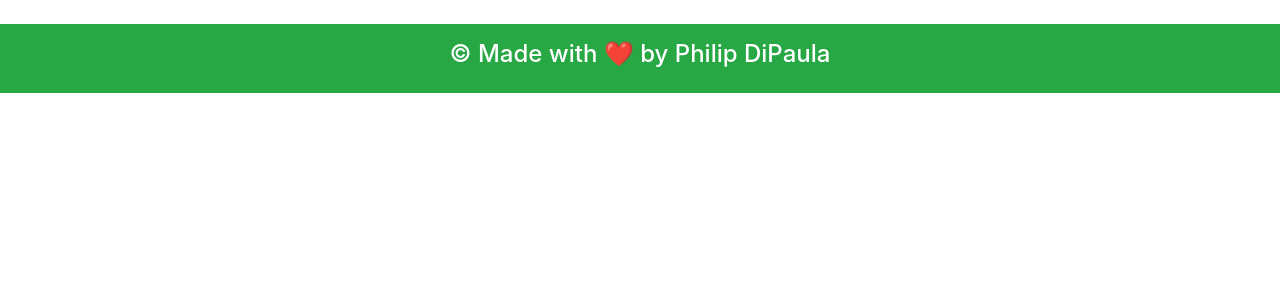
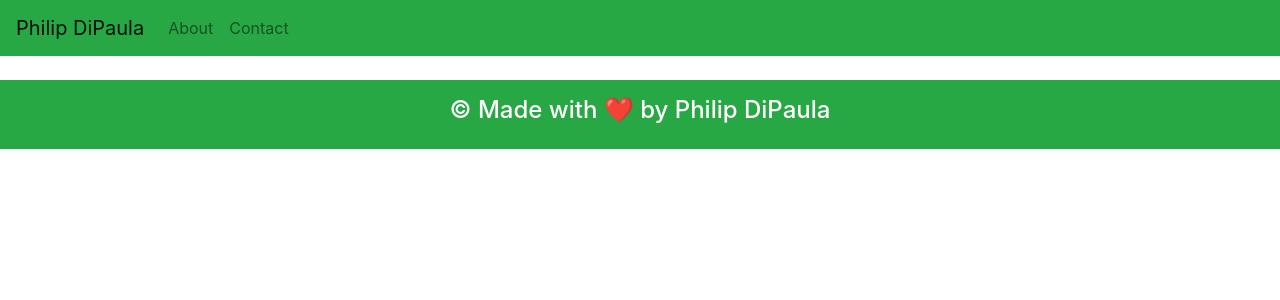
Before and after one commit to pjdip/ReactPortfolio, a React (Create React App) app: page / in a window 1280 px wide. Shown: the top 300 px of the page. Built offline with nearby package versions, Linux system fonts and the light colour scheme.

Commit message:
adding navbar using react-bootstrap

```diff
--- a/src/App.js
+++ b/src/App.js
@@ -1,5 +1,6 @@
 import React from "react";
 import { BrowserRouter as Router, Route } from "react-router-dom";
+import Navb from "./components/Navbar";
 import About from "./pages/About";
 import Contact from "./pages/Contact";
 import Footer from "./components/Footer";
@@ -9,6 +10,7 @@ function App() {
     return (
         <Router>
             <div>
+                <Navb />
                 <Route exact path="/about" component={About} />
                 <Route exact path="/contact" component={Contact} />
                 <Footer />
--- /dev/null
+++ b/src/components/Navbar/index.js
@@ -0,0 +1,20 @@
+import React from "react";
+import { Navbar, Nav } from "react-bootstrap";
+import "./style.css";
+
+const Navb = () => {
+    return (
+        <Navbar bg="success" expand="sm">
+            <Navbar.Brand>Philip DiPaula</Navbar.Brand>
+            <Navbar.Toggle aria-controls="basic-navbar-nav" />
+            <Navbar.Collapse id="basic-navbar-nav">
+                <Nav className="mr-auto">
+                    <Nav.Link href="/about">About</Nav.Link>
+                    <Nav.Link href="/contact">Contact</Nav.Link>
+                </Nav>
+            </Navbar.Collapse>
+        </Navbar>
+    );
+};
+
+export default Navb;
```
Also changed, not shown: src/components/Navbar/style.css (added).
